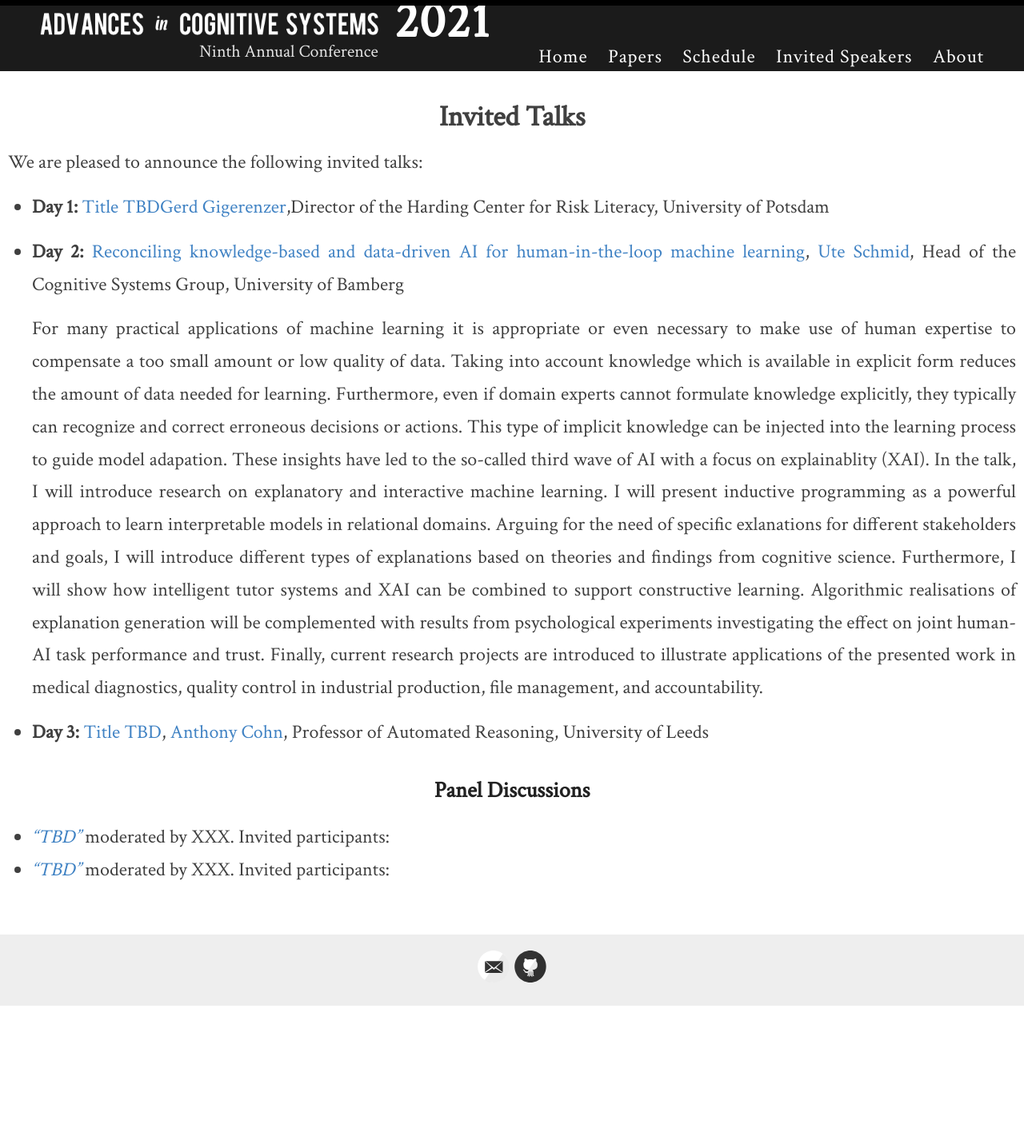
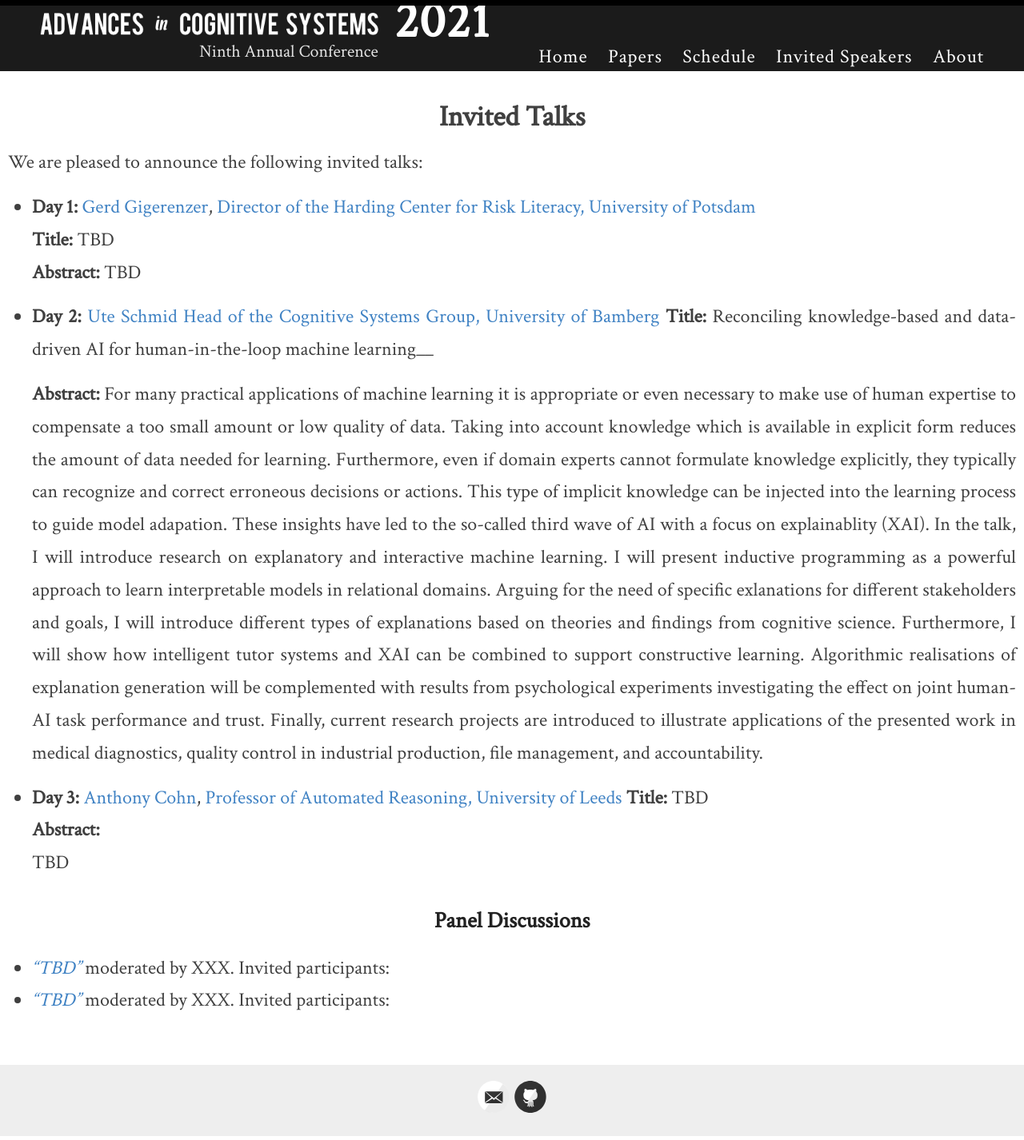
Before and after one commit to AdvancesInCognitiveSystems/acs2021, a Jekyll site: the page built from _pages/invited_talks.md, in a window 1280 px wide. Shown: the whole page at 80% size. Built offline with Jekyll 4.4.1, drawn with Linux system fonts in a browser that asks for light colours; before the commit the page ends 1263 px from its top, so only the background shows below that.

Commit message:
reformat to put names first

```diff
--- a/_pages/invited_talks.md
+++ b/_pages/invited_talks.md
@@ -6,14 +6,22 @@ permalink: /talks/
 
 We are pleased to announce the following invited talks:
 
-- **Day 1:** [Title TBD](https://advancesincognitivesystems.github.io/acs/speakers/gerd_gigerenzer/)[Gerd Gigerenzer](https://www.mpib-berlin.mpg.de/staff/gerd-gigerenzer),Director of the Harding Center for Risk Literacy, University of Potsdam
+- **Day 1:** [Gerd Gigerenzer](https://advancesincognitivesystems.github.io/acs/speakers/gerd_gigerenzer), [Director of the Harding Center for Risk Literacy, University of Potsdam](https://www.mpib-berlin.mpg.de/staff/gerd-gigerenzer)
+    **Title:** TBD
+    **Abstract:**
+    TBD
 
-- **Day 2:** [Reconciling knowledge-based and data-driven AI for human-in-the-loop machine learning](https://advancesincognitivesystems.github.io/acs/speakers/ute_schmid), [Ute Schmid](https://www.uni-bamberg.de/en/cogsys/schmid), Head of the Cognitive Systems Group, University of Bamberg
+- **Day 2:** [Ute Schmid](https://advancesincognitivesystems.github.io/acs/speakers/ute_schmid) [Head of the Cognitive Systems Group, University of Bamberg](https://www.mpib-berlin.mpg.de/staff/gerd-gigerenzer)
+    **Title:** Reconciling knowledge-based and data-driven AI for human-in-the-loop machine learning__
 
-   For many practical applications of machine learning it is appropriate or even necessary to make use of human expertise to compensate a too small amount or low quality of data. Taking into account knowledge which is available in explicit form reduces the amount of data needed for learning. Furthermore, even if domain experts cannot formulate knowledge explicitly, they typically can recognize and correct erroneous decisions or actions. This type of implicit knowledge can be injected into the learning process to guide model adapation. These insights have led to the so-called third wave of AI with a focus on explainablity (XAI). In the talk, I will
+    **Abstract:** For many practical applications of machine learning it is appropriate or even necessary to make use of human expertise to compensate a too small amount or low quality of data. Taking into account knowledge which is available in explicit form reduces the amount of data needed for learning. Furthermore, even if domain experts cannot formulate knowledge explicitly, they typically can recognize and correct erroneous decisions or actions. This type of implicit knowledge can be injected into the learning process to guide model adapation. These insights have led to the so-called third wave of AI with a focus on explainablity (XAI). In the talk, I will
 introduce research on explanatory and interactive machine learning. I will present inductive programming as a powerful approach to learn interpretable models in relational domains. Arguing for the need of specific exlanations for different stakeholders and goals, I will introduce different types of explanations based on theories and findings from cognitive science. Furthermore, I will show how intelligent tutor systems and XAI can be combined to support constructive learning. Algorithmic realisations of explanation generation will be complemented with results from psychological experiments investigating the effect on joint human-AI task performance and trust. Finally, current research projects are introduced to illustrate applications of the presented work in medical diagnostics, quality control in industrial production, file management, and accountability.
 
-- **Day 3:** [Title TBD](https://advancesincognitivesystems.github.io/acs/speakers/Anthony_Cohn), [Anthony Cohn](https://eps.leeds.ac.uk/computing/staff/76/professor-anthony-g-cohn-freng-ceng-citp), Professor of Automated Reasoning, University of Leeds
+- **Day 3:**  [Anthony Cohn](https://advancesincognitivesystems.github.io/acs/speakers/Anthony_Cohn),  [Professor of Automated Reasoning, University of Leeds](https://eps.leeds.ac.uk/computing/staff/76/professor-anthony-g-cohn-freng-ceng-citp)
+    **Title:** TBD
+    **Abstract:**
+    TBD
+
 
 ### Panel Discussions
 
```
